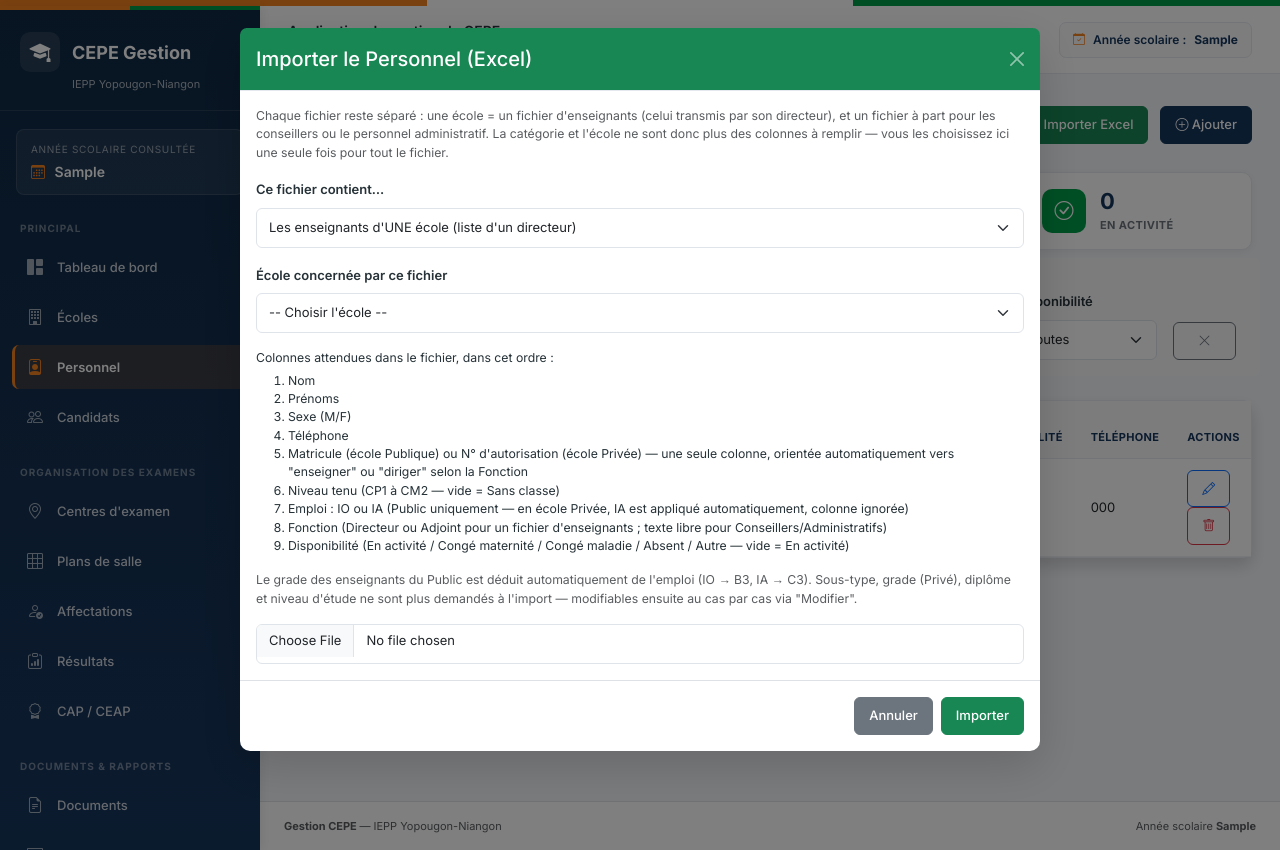
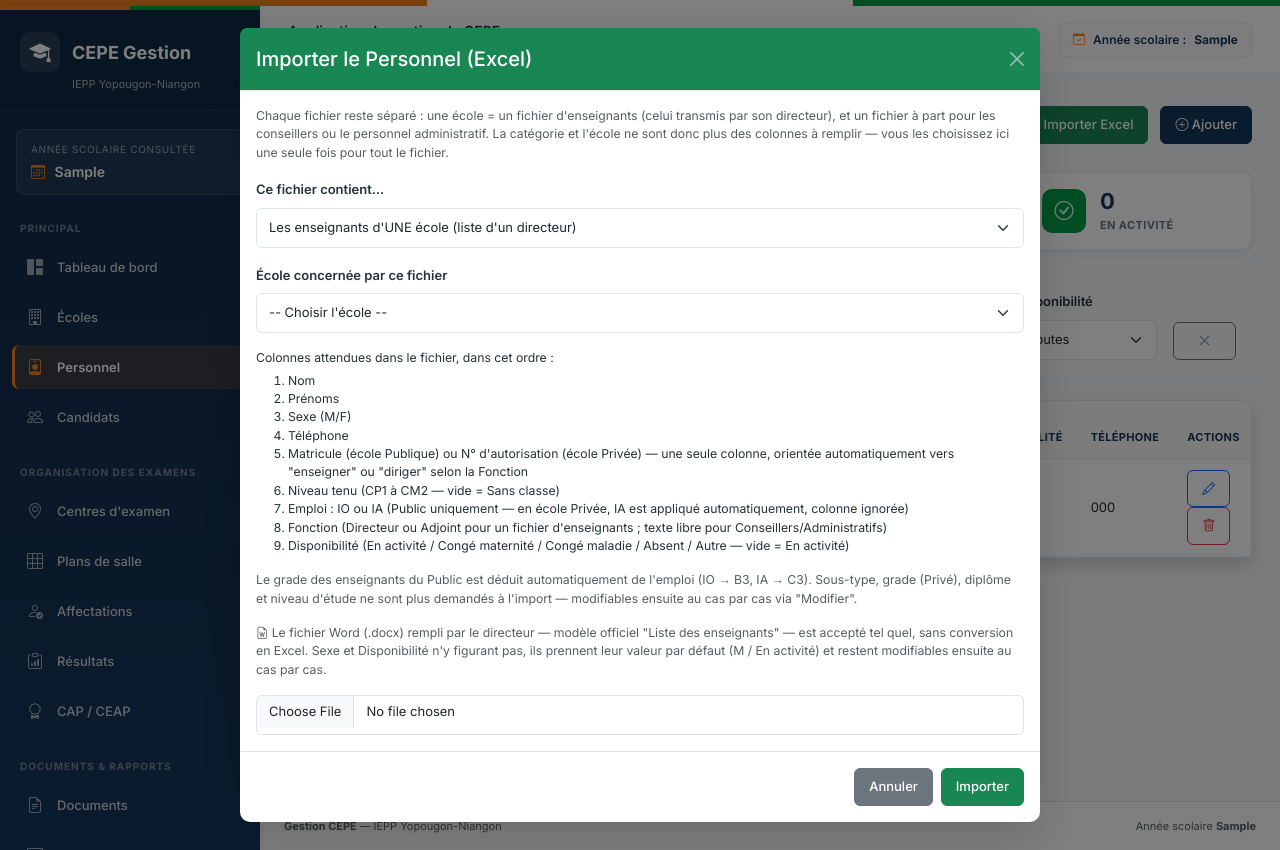
Before and after one commit to ToureJeanPierre/cepe-gestion, a PHP site: page /enseignants.php in a window 1280 px wide, after a click on "Importer Excel". Run offline with PHP 8.4, Linux system fonts and the light colour scheme; tables that the repository leaves empty or names only in its code hold one stand-in row (values such as "Sample post").

Commit message:
Permet d'importer directement le fichier Word rempli par les directeurs
Contexte : les directeurs reçoivent un modèle Word (pas Excel) pour la
liste de leurs enseignants, car ils ont l'habitude de l'imprimer et de le
faire signer/tamponner — un fichier Excel leur pose des problèmes
d'impression et ne laisse pas de place pour la signature. Le fichier
revient souvent rempli numériquement (clé USB, WhatsApp), donc avec de
vraies données exploitables, mais jusqu'ici il fallait le reconvertir
à la main en Excel avant de pouvoir l'importer.

- src/docx_helpers.php : lit directement le tableau d'un .docx (ZipArchive
  + DOM natifs à PHP, aucune dépendance ajoutée) — un .docx est une
  archive ZIP contenant du XML.
- enseignants.php : détecte l'extension du fichier importé ; un .docx est
  lu via ce nouveau tableau puis reconstitué au même format que l'import
  Excel existant (réutilise donc telle quelle la suite de la logique
  d'import, aucune duplication).
- Le bloc Surveillance/Correction/Secrétariat du modèle Word (reliquat de
  l'ancien suivi manuel des affectations, plus utilisé — le module
  Affectations calcule cela automatiquement désormais) est ignoré.
- "Corps & Grade" (colonne du modèle Public, absente de l'import Excel) est
  analysée en best-effort pour en déduire Emploi (IO/IA) quand c'est
  reconnaissable, afin de limiter la ressaisie manuelle.
- Sexe et Disponibilité, absents du modèle Word, prennent leur valeur par
  défaut existante (M / En activité) — modifiables ensuite au cas par cas,
  comme le reste de l'import le permet déjà.

Vérifié avec des copies de test remplies des deux vrais modèles (public et
privé) : import réussi, emploi/grade correctement dérivés, numéro
d'autorisation routé vers enseigner/diriger selon la fonction ; fichier
.docx invalide géré proprement (message d'erreur, pas de plantage) ;
régression complète sans erreur.

Co-Authored-By: Claude Sonnet 5 <noreply@anthropic.com>

```diff
--- a/public/enseignants.php
+++ b/public/enseignants.php
@@ -2,7 +2,70 @@
 session_start();
 require_once '../config/database.php';
 require_once '../vendor/autoload.php';
+require_once __DIR__ . '/../src/docx_helpers.php';
 use PhpOffice\PhpSpreadsheet\IOFactory;
+
+// ==========================================
+// IMPORT DIRECT DES FICHIERS WORD (.docx) ENVOYÉS PAR LES DIRECTEURS
+// ==========================================
+// Les directeurs reçoivent un modèle Word (pas Excel : impressions et
+// signature manuscrite plus faciles pour eux) et le renvoient souvent tel
+// quel, rempli à l'écran, par clé USB ou WhatsApp. Plutôt que d'exiger une
+// conversion manuelle en Excel, on lit directement le tableau Word.
+// Le bloc Surveillance/Correction/Secrétariat de ce modèle est un reliquat
+// de l'ancien suivi manuel des affectations : il n'est plus utilisé et est
+// ignoré ici (voir le module Affectations, qui calcule cela automatiquement).
+function deviverEmploiDepuisCorpsGrade(string $texte): ?string
+{
+    $texte = mb_strtoupper(trim($texte));
+    if ($texte === '') {
+        return null;
+    }
+    if (preg_match('/\bIA\b/u', $texte) || str_contains($texte, 'ADJOINT')) {
+        return 'IA';
+    }
+    if (preg_match('/\bIO\b/u', $texte) || str_contains($texte, 'ORDINAIRE')) {
+        return 'IO';
+    }
+    return null;
+}
+
+/**
+ * Reconstitue, à partir du tableau du modèle Word, des lignes compatibles
+ * avec l'ordre de colonnes de l'import Excel (Nom, Prénoms, Sexe, Téléphone,
+ * Identifiant, NiveauTenu, Emploi, Fonction, Disponibilité) — Sexe et
+ * Disponibilité n'existent pas sur la fiche Word et restent vides (valeurs
+ * par défaut déjà gérées plus loin dans l'import).
+ *
+ * @return array<int, array<int, string>>
+ */
+function mapperLignesDocxPersonnel(array $lignesDocx, string $typeEcole): array
+{
+    // Les 2 premières lignes du tableau Word sont les en-têtes (dont la
+    // sous-ligne 1erEB/2eEB/6e/3eouTle) : les données commencent à la ligne 2.
+    $donnees = array_slice($lignesDocx, 2);
+
+    $rows = [];
+    foreach ($donnees as $ligne) {
+        if ($typeEcole === 'Privé') {
+            // N°, NOM, PRENOMS, N°AUTORISATION, FONCTION, COURSTENU, CONTACT, ...
+            [$nom, $prenoms, $identifiant, $fonction, $coursTenu, $contact] = array_pad(array_slice($ligne, 1, 6), 6, '');
+            $emploi = '';
+        } else {
+            // N°, NOM, PRENOMS, MATRICULE, CORPS&GRADE, FONCTION, COURSTENU, CONTACT, ...
+            [$nom, $prenoms, $identifiant, $corpsGrade, $fonction, $coursTenu, $contact] = array_pad(array_slice($ligne, 1, 7), 7, '');
+            $emploi = deviverEmploiDepuisCorpsGrade($corpsGrade) ?? '';
+        }
+
+        if (trim($nom) === '') {
+            continue; // ligne vide du modèle, non remplie par le directeur
+        }
+
+        $rows[] = [$nom, $prenoms, '', $contact, $identifiant, $coursTenu, $emploi, $fonction, ''];
+    }
+
+    return $rows;
+}
 
 $pageTitle = 'Gestion du Personnel';
 
@@ -36,9 +99,20 @@ if ($_SERVER['REQUEST_METHOD'] === 'POST' && isset($_POST['importer_personnel'])
                 $typeEcoleImport = $stmtTypeEcole->fetchColumn() ?: 'Public';
             }
 
-            $spreadsheet = IOFactory::load($_FILES['fichier_personnel']['tmp_name']);
-            $rows = $spreadsheet->getActiveSheet()->toArray();
-            array_shift($rows); // Saute l'en-tête
+            $nomFichier = $_FILES['fichier_personnel']['name'];
+            $extension = strtolower(pathinfo($nomFichier, PATHINFO_EXTENSION));
+
+            if ($extension === 'docx') {
+                // Fichier Word envoyé tel quel par le directeur (modèle
+                // officiel de liste des enseignants) : lu directement, sans
+                // conversion préalable en Excel.
+                $lignesDocx = extraireTableauDocx($_FILES['fichier_personnel']['tmp_name']);
+                $rows = mapperLignesDocxPersonnel($lignesDocx, $typeEcoleImport);
+            } else {
+                $spreadsheet = IOFactory::load($_FILES['fichier_personnel']['tmp_name']);
+                $rows = $spreadsheet->getActiveSheet()->toArray();
+                array_shift($rows); // Saute l'en-tête
+            }
 
             $nbAjouts = 0;
             $nbMajs = 0;
@@ -502,7 +576,12 @@ include '../views/layouts/header.php';
                         Le grade des enseignants du Public est déduit automatiquement de l'emploi (IO → B3, IA → C3).
                         Sous-type, grade (Privé), diplôme et niveau d'étude ne sont plus demandés à l'import — modifiables ensuite au cas par cas via "Modifier".
                     </p>
-                    <input type="file" name="fichier_personnel" class="form-control" accept=".xlsx,.xls" required>
+                    <p class="small text-muted">
+                        <i class="bi bi-file-earmark-word"></i>
+                        Le fichier Word (.docx) rempli par le directeur — modèle officiel "Liste des enseignants" — est accepté tel quel, sans conversion en Excel.
+                        Sexe et Disponibilité n'y figurant pas, ils prennent leur valeur par défaut (M / En activité) et restent modifiables ensuite au cas par cas.
+                    </p>
+                    <input type="file" name="fichier_personnel" class="form-control" accept=".xlsx,.xls,.docx" required>
                 </div>
                 <div class="modal-footer">
                     <a href="enseignants.php" class="btn btn-secondary">Annuler</a>
--- /dev/null
+++ b/src/docx_helpers.php
@@ -0,0 +1,57 @@
+<?php
+
+// ==========================================
+// LECTURE D'UN TABLEAU DANS UN DOCUMENT WORD (.docx)
+// ==========================================
+// Permet d'importer directement les listes .docx envoyées par les
+// directeurs d'école (personnel), sans conversion manuelle en Excel —
+// un .docx est une archive ZIP contenant du XML, lisible avec les
+// extensions PHP natives ZipArchive + DOM (aucune dépendance ajoutée).
+
+if (!function_exists('extraireTableauDocx')) {
+    /**
+     * Extrait le premier tableau d'un fichier .docx sous forme de lignes de
+     * cellules texte (une ligne = un tableau de chaînes, une par cellule).
+     *
+     * @return array<int, array<int, string>>
+     */
+    function extraireTableauDocx(string $cheminFichier): array
+    {
+        $zip = new ZipArchive();
+        if ($zip->open($cheminFichier) !== true) {
+            throw new RuntimeException("Impossible d'ouvrir le fichier Word (.docx) — fichier corrompu ou invalide.");
+        }
+        $xml = $zip->getFromName('word/document.xml');
+        $zip->close();
+
+        if ($xml === false) {
+            throw new RuntimeException("Fichier Word invalide : document.xml introuvable dans l'archive.");
+        }
+
+        $dom = new DOMDocument();
+        $dom->loadXML($xml, LIBXML_NONET);
+
+        $xpath = new DOMXPath($dom);
+        $xpath->registerNamespace('w', 'http://schemas.openxmlformats.org/wordprocessingml/2006/main');
+
+        $tableau = $xpath->query('(//w:tbl)[1]');
+        if ($tableau->length === 0) {
+            throw new RuntimeException("Aucun tableau trouvé dans le document Word.");
+        }
+
+        $lignes = [];
+        foreach ($xpath->query('.//w:tr', $tableau->item(0)) as $tr) {
+            $cellules = [];
+            foreach ($xpath->query('.//w:tc', $tr) as $tc) {
+                $morceaux = [];
+                foreach ($xpath->query('.//w:t', $tc) as $t) {
+                    $morceaux[] = $t->textContent;
+                }
+                $cellules[] = trim(implode('', $morceaux));
+            }
+            $lignes[] = $cellules;
+        }
+
+        return $lignes;
+    }
+}
```
